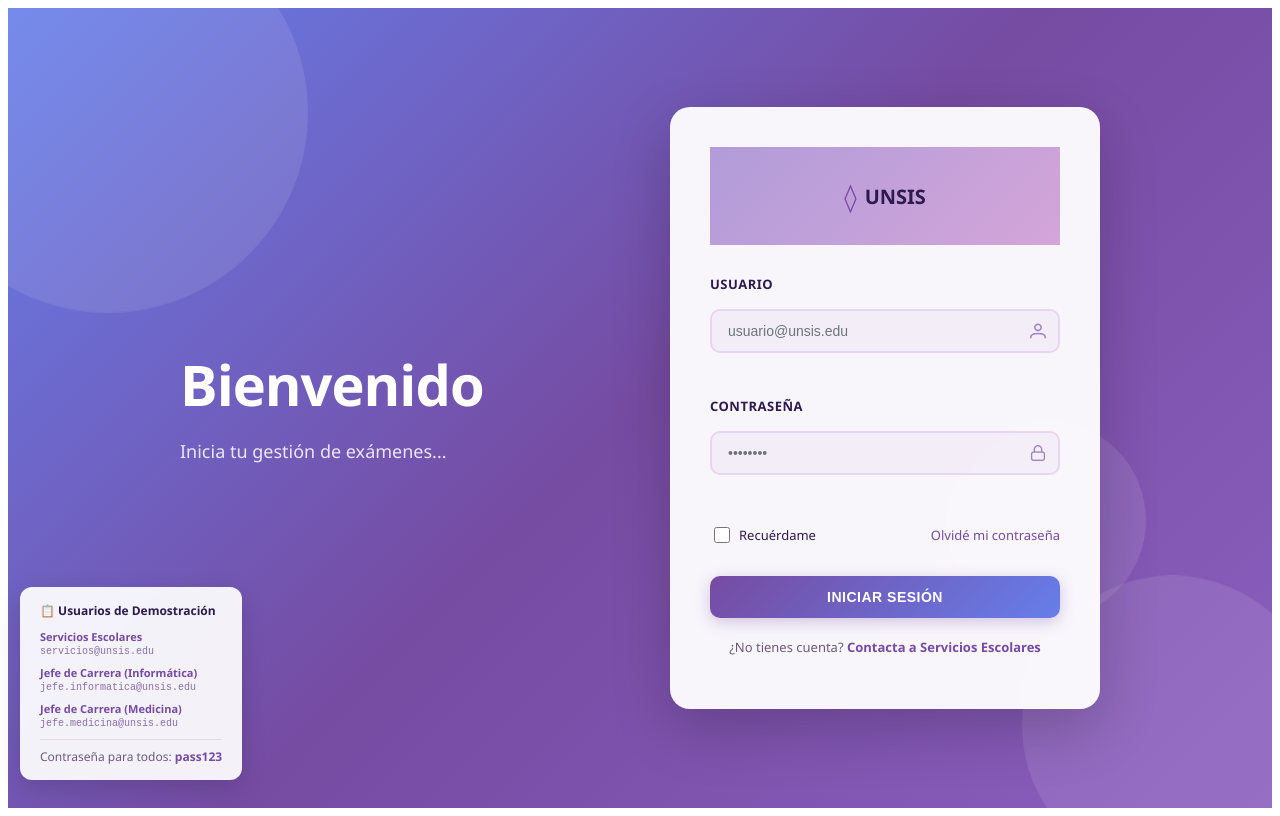
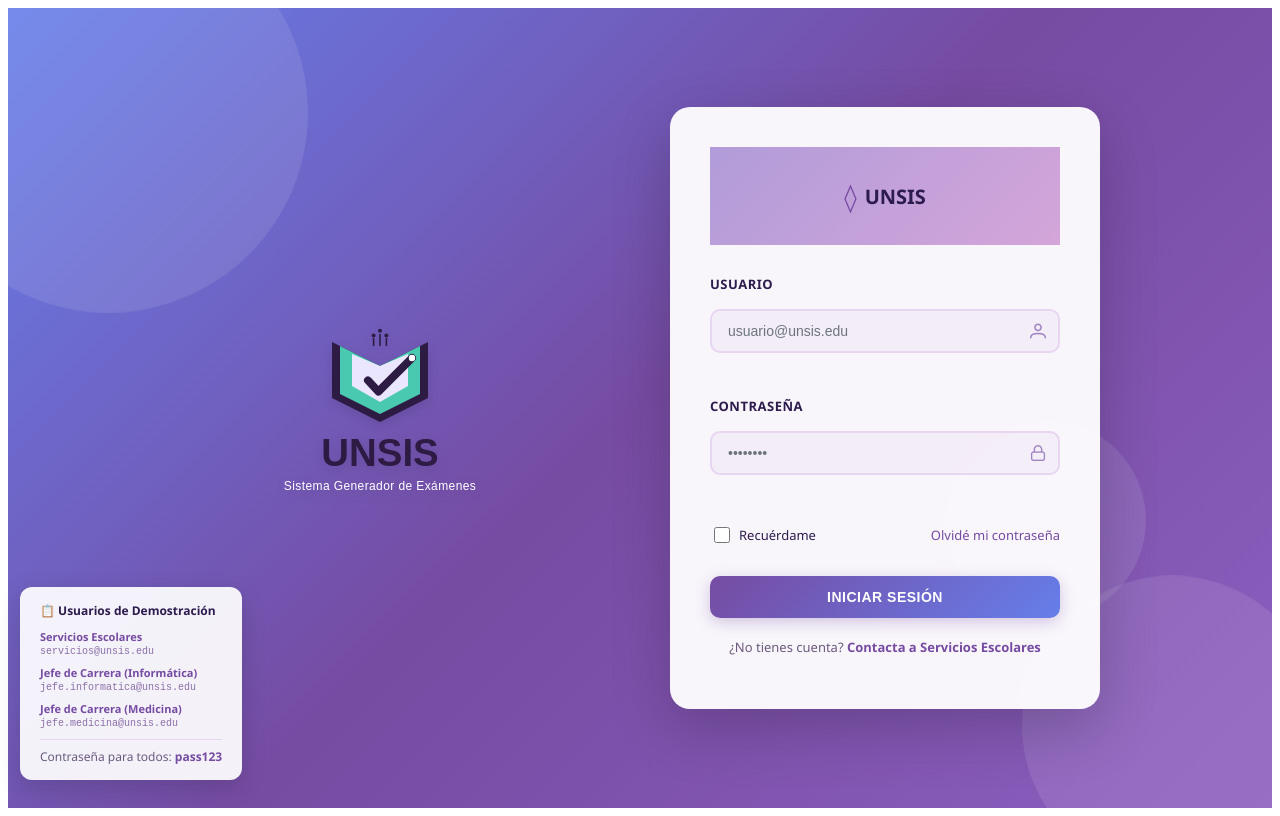
Before and after one commit to HORARIOS-UNSIS/HORARIOS_FRONT, a Vue app: page / in a window 1280 px wide. Built offline with nearby package versions, Linux system fonts and the light colour scheme.

Commit message:
feat: Agregación de componente para el logo

```diff
--- /dev/null
+++ b/src/components/LogoApp.vue
@@ -0,0 +1,96 @@
+<template>
+  <div :style="{ width: size + 'px' }" class="logo-container">
+    <svg
+      viewBox="0 0 500 300"
+      fill="none"
+      xmlns="http://www.w3.org/2000/svg"
+      class="unsis-svg"
+    >
+      <rect v-if="showBackground" width="800" height="600"  rx="15"/>
+
+      <g id="Book_Icon">
+        <path d="M250 170L190 140V70L250 100L310 70V140L250 170Z" fill="#2D1B43"/>
+
+        <path d="M250 160L200 135V75L250 100L300 75V135L250 160Z" fill="#48C9B0"/>
+
+        <path d="M250 145L215 125V85L250 100L285 85V125L250 145Z" fill="#EAE6FF"/>
+
+        <path
+          d="M235 118L248 132L290 90"
+          stroke="#2D1B43"
+          stroke-width="10"
+          stroke-linecap="round"
+          stroke-linejoin="round"
+        />
+
+        <g class="circuits">
+          <circle cx="242" cy="62" r="2.5" fill="#2D1B43"/>
+          <circle cx="250" cy="56" r="2.5" fill="#2D1B43"/>
+          <circle cx="258" cy="62" r="2.5" fill="#2D1B43"/>
+          <path d="M242 65V75 M250 60V75 M258 65V75" stroke="#2D1B43" stroke-width="2"/>
+        </g>
+
+        <circle cx="290" cy="90" r="4" fill="white">
+          <animate
+            attributeName="opacity"
+            values="0.3;1;0.3"
+            dur="2s"
+            repeatCount="indefinite"
+          />
+        </circle>
+      </g>
+
+      <text
+        x="250"
+        y="225"
+        text-anchor="middle"
+        font-family="sans-serif"
+        font-weight="900"
+        font-size="48"
+        fill="#2D1B43"
+      >UNSIS</text>
+
+      <text
+        x="250"
+        y="255"
+        text-anchor="middle"
+        font-family="sans-serif"
+        font-size="15"
+        :fill="showBackground ? 'white' : '#555'"
+        letter-spacing="0.5"
+      >Sistema Generador de Exámenes</text>
+
+      <defs>
+        <linearGradient id="bg_gradient" x1="0" y1="0" x2="500" y2="300" gradientUnits="userSpaceOnUse">
+          <stop stop-color="#B19FF9"/>
+          <stop offset="1" stop-color="#80CED7"/>
+        </linearGradient>
+      </defs>
+    </svg>
+  </div>
+</template>
+
+<script setup>
+defineProps({
+  size: {
+    type: [Number, String],
+    default: 400
+  },
+  showBackground: {
+    type: Boolean,
+    default: true
+  }
+})
+</script>
+
+<style scoped>
+.logo-container {
+  display: inline-block;
+  line-height: 0;
+}
+.unsis-svg {
+  width: 100%;
+  height: auto;
+  filter: drop-shadow(0px 4px 6px rgba(0,0,0,0.1));
+}
+</style>
--- a/src/views/Login/Login.vue
+++ b/src/views/Login/Login.vue
@@ -13,8 +13,9 @@
     <div class="login-content">
       <!-- Bienvenida -->
       <div class="welcome-section">
-        <h1 class="welcome-title">Bienvenido</h1>
-        <p class="welcome-subtitle">Inicia tu gestión de exámenes...</p>
+      <LogoApp/>
+        <!--h1 class="welcome-title">Bienvenido</h1>
+        <p class="welcome-subtitle">Inicia tu gestión de exámenes...</p-->
       </div>
 
       <!-- Formulario -->
@@ -105,6 +106,7 @@
 <script setup>
 import { ref } from 'vue'
 import { useRouter } from 'vue-router'
+import LogoApp from '../../components/LogoApp.vue'
 
 const router = useRouter()
 
```
